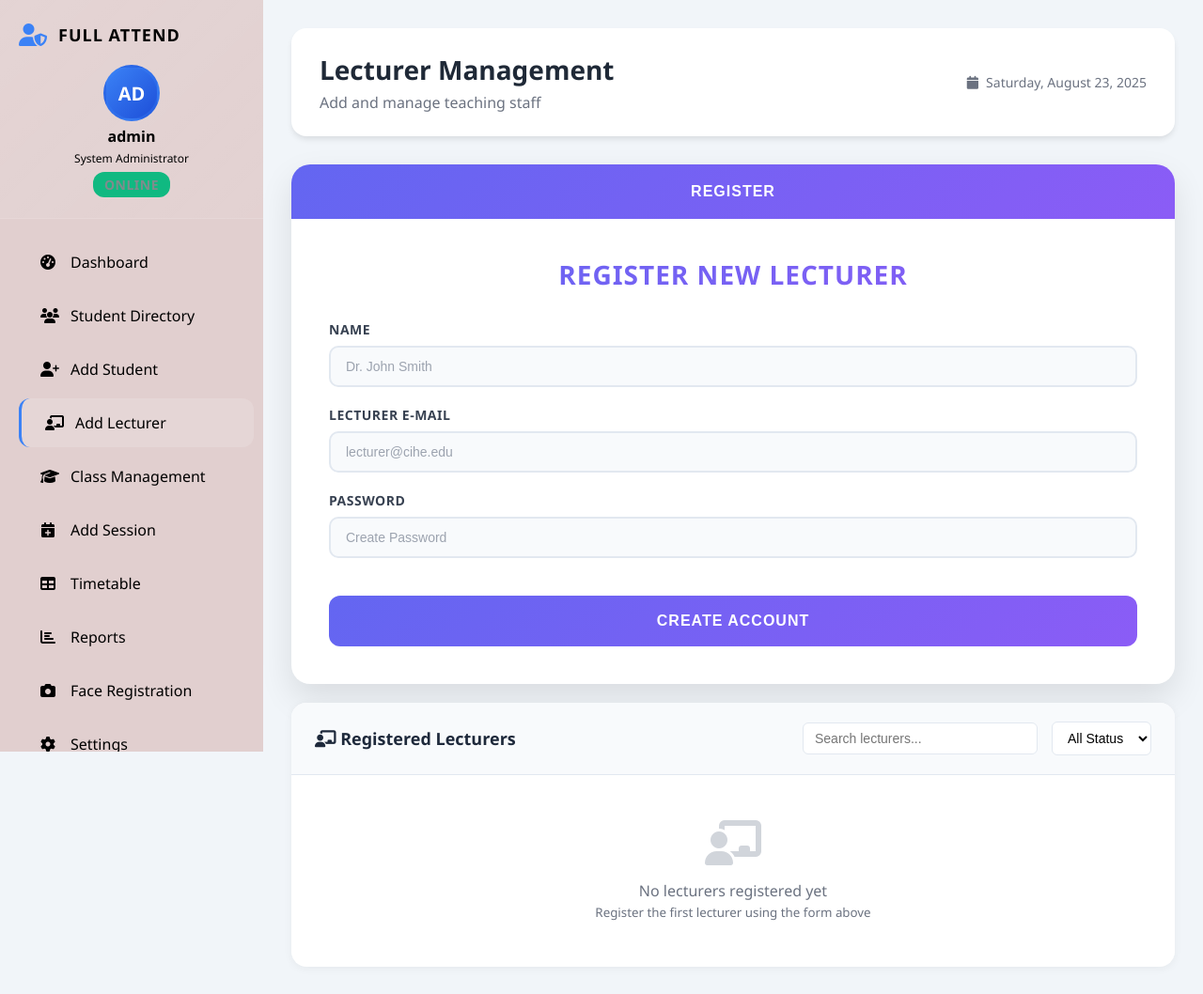
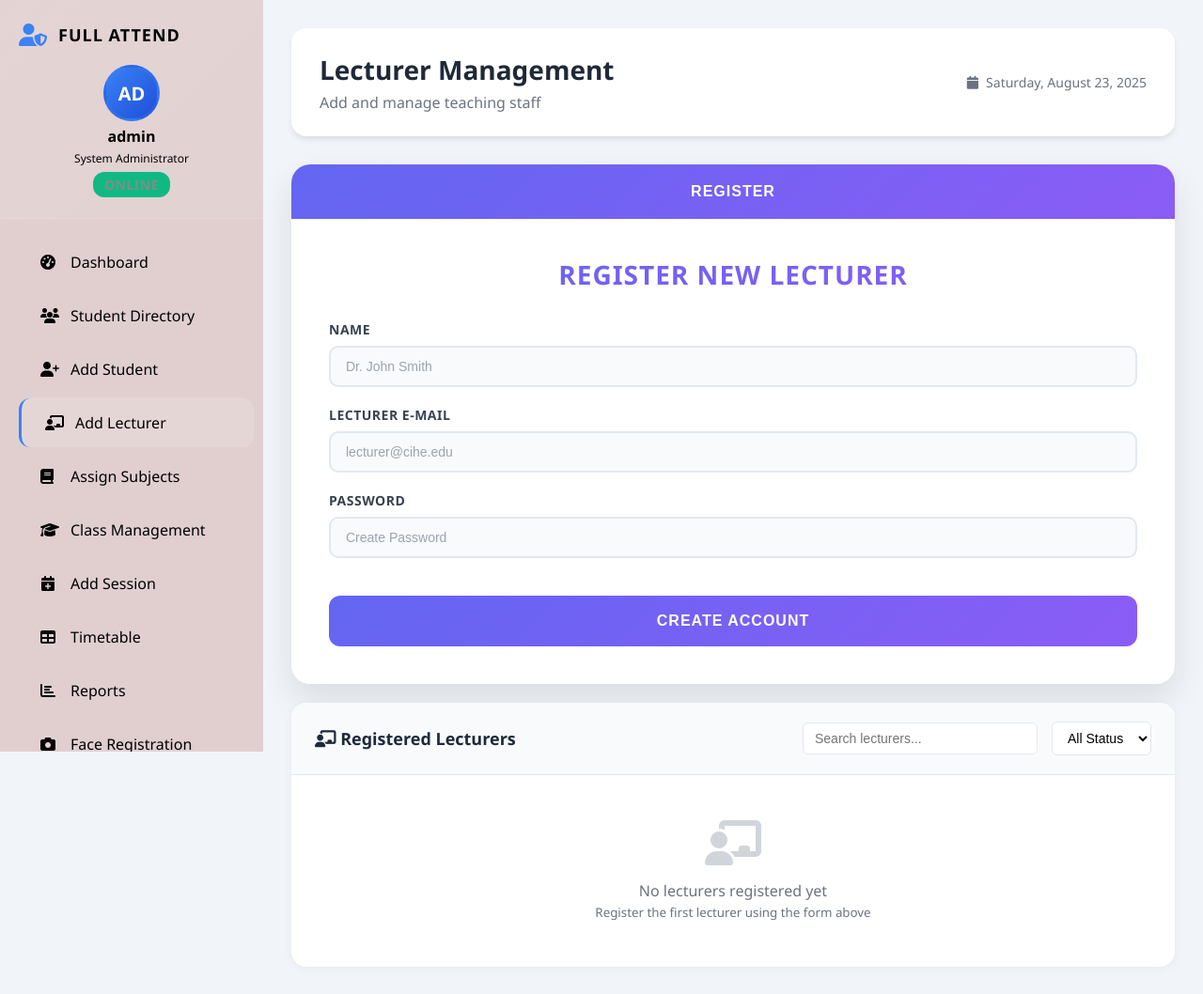
Before and after one commit to Arbinda111/Facial-Recognition-Attendance, a PHP site: page /admin/add_lecturer.php in a window 1280 px wide. Shown: the top 1058 px of the page at 94% size. Run offline with PHP 8.4, Linux system fonts and the light colour scheme; a user stored in the database is signed in; data that the repository does not hold is empty.

Commit message:
updated sidebar

```diff
--- a/admin/includes/sidebar.php
+++ b/admin/includes/sidebar.php
@@ -38,6 +38,10 @@ $current_page = basename($_SERVER['PHP_SELF']);
         <a href="add_lecturer.php" class="nav-item <?php echo ($current_page == 'add_lecturer.php') ? 'active' : ''; ?>">
             <i class="fas fa-chalkboard-teacher"></i>
             <span>Add Lecturer</span>
+            </a>
+            <a href="assign_subjects.php" class="nav-item <?php echo ($current_page == 'assign_subjects.php') ? 'active' : ''; ?>">
+                <i class="fas fa-book"></i>
+                <span>Assign Subjects</span>
         </a>
         <a href="class_management.php" class="nav-item <?php echo ($current_page == 'class_management.php') ? 'active' : ''; ?>">
             <i class="fas fa-graduation-cap"></i>
```
